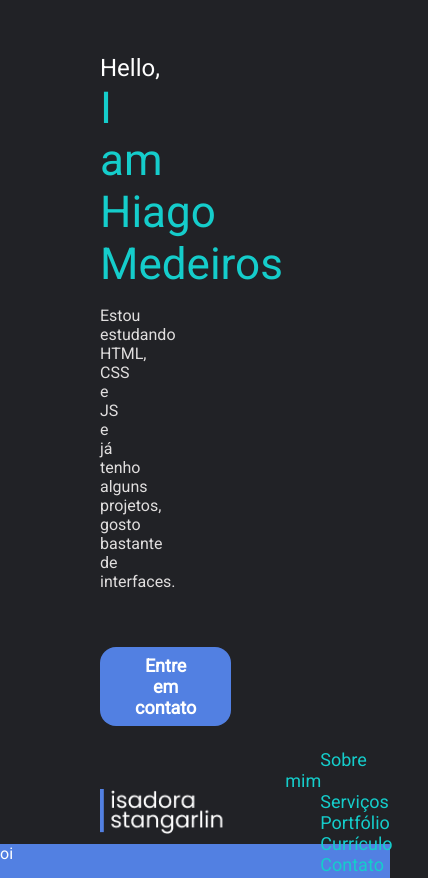
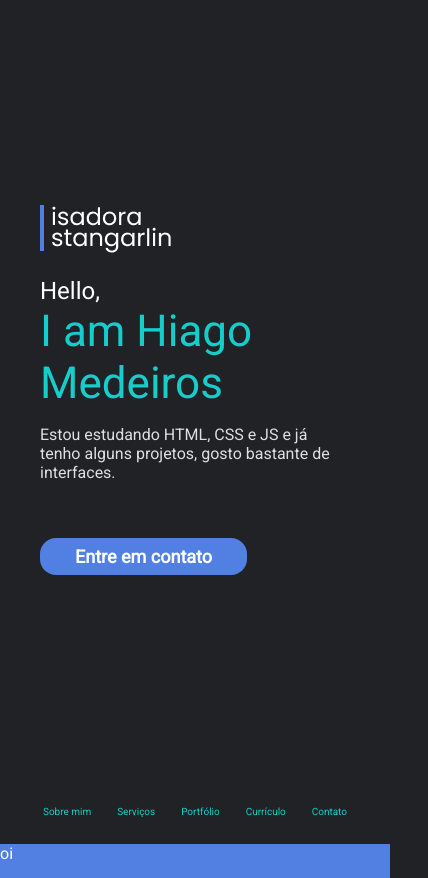
Before and after one commit to bhaskara2k/estudoportfolio, a plain HTML site: page index.html in a window 390 px wide. Shown: the top 878 px of the page, 428 px wide, since content can reach past the window. Drawn offline with nearby package versions, Linux system fonts and the light colour scheme.

Commit message:
responsividade

```diff
--- a/index.html
+++ b/index.html
@@ -11,6 +11,7 @@
 <body>
     <header>
         <div class="container">
+            <img src="./assets/logo.png" alt="logo">
             <h2>Hello,</h2>
             <h1>I am Hiago Medeiros</h1>
             <p>Estou estudando HTML, CSS e JS e já tenho alguns projetos, gosto bastante de interfaces.</p>
--- a/style.css
+++ b/style.css
@@ -65,6 +65,10 @@ header .container{
     padding: 0 100px;
 }
 
+header .container img{
+    display: none;
+}
+
 header .container h1{
     color: var(--aqua-blue);
 }
@@ -88,11 +92,18 @@ nav img {
     height: 45px;
 }
 
+nav ul {
+    display: flex;
+    width: 100%;
+    justify-content: space-around;
+
+}
+
 nav ul a {
-    font-size: 18px;
+    font-size: 16px;
     color: var(--aqua-blue);
     text-decoration: none;
-    margin: 0 35px;
+
 
 }
 
@@ -100,3 +111,60 @@ section{
     height: 1500px;
     background: var(--marine-blue);
 }
+
+/* responsividade */
+/* tablet */
+@media (max-width: 767px) {
+
+    header .container{
+        width: 100%;
+        padding: 0 30px;
+
+    }
+
+    header .container img{
+        display: inline;
+        margin-bottom: 70px;
+    }
+
+    nav {
+        padding: 0 30px;
+    }
+
+    nav img {
+        display: none;
+    }
+
+    nav ul {
+        padding: 0;
+    }
+
+    nav ul a{
+        font-size: 15px;
+    }
+
+}
+
+
+
+@media (max-width: 480px){
+    header .container{
+        padding: 0 40px;
+    }
+}
+
+@media (max-width: 390px){
+    nav ul a{
+        font-size: 10px;
+    }
+    header .container img{
+        display: inline;
+        margin-bottom: 20px;
+}
+}
+
+@media (max-width:270px){
+    nav ul a{
+        font-size: 5px;
+    }
+}
```
